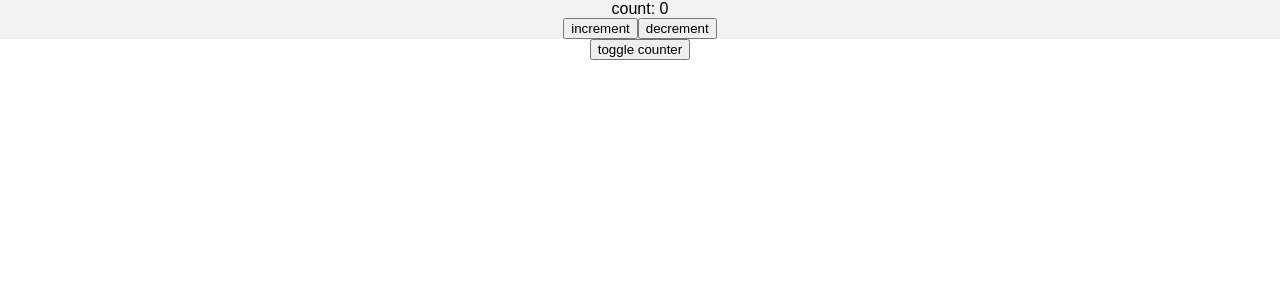
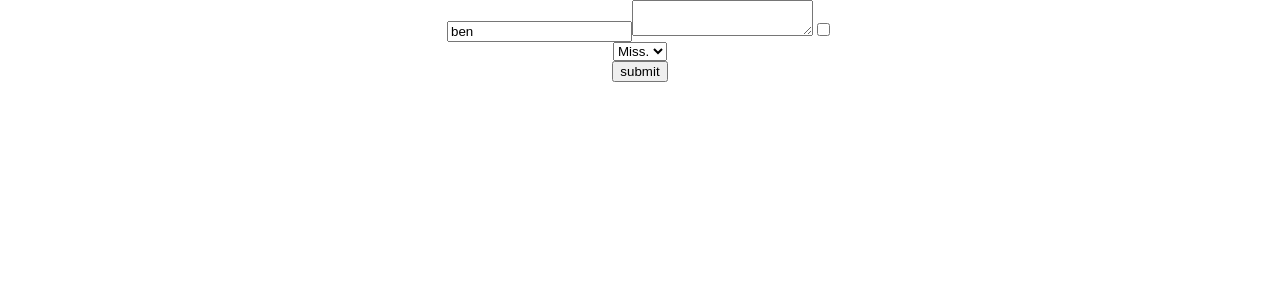
Before and after one commit to benawad/practical-react, a React (Create React App) app: page / in a window 1280 px wide. Shown: the top 300 px of the page. Built offline with nearby package versions, Linux system fonts and the light colour scheme.

Commit message:
input, textarea, checkbox, select

```diff
--- a/src/App.js
+++ b/src/App.js
@@ -1,6 +1,6 @@
 import React, { Component } from "react";
 import "./App.css";
-import Counter from "./components/Counter";
+import MyForm from "./components/MyForm";
 
 class App extends Component {
   state = {
@@ -10,16 +10,7 @@
   render() {
     return (
       <div className="App">
-        <div className={this.state.visible ? "visible" : "hidden"}>
-          <Counter />
-        </div>
-        <button
-          onClick={() => {
-            this.setState({ visible: !this.state.visible });
-          }}
-        >
-          toggle counter
-        </button>
+        <MyForm />
       </div>
     );
   }
--- /dev/null
+++ b/src/components/MyForm.js
@@ -0,0 +1,56 @@
+import React from "react";
+
+export default class MyForm extends React.Component {
+  state = {
+    name: "ben",
+    favoritePet: "",
+    rememberMe: false,
+    title: "Miss."
+  };
+
+  handleChange = event => {
+    this.setState({ name: event.target.value });
+  };
+
+  handleChangeFavoritePet = event => {
+    this.setState({ favoritePet: event.target.value });
+  };
+
+  handleCheck = event => {
+    this.setState({ rememberMe: event.target.checked });
+  };
+
+  handleSelect = event => {
+    this.setState({ title: event.target.value });
+  };
+
+  handleSubmit = () => {
+    console.log(this.state);
+  };
+
+  render() {
+    return (
+      <div>
+        <input value={this.state.name} onChange={this.handleChange} />
+        <textarea
+          value={this.state.favoritePet}
+          onChange={this.handleChangeFavoritePet}
+        />
+        <input
+          type="checkbox"
+          checked={this.state.rememberMe}
+          onChange={this.handleCheck}
+        />
+        <div>
+          <select value={this.state.title} onChange={this.handleSelect}>
+            <option>Mr.</option>
+            <option>Miss.</option>
+            <option>Ms.</option>
+            <option>Mrs.</option>
+          </select>
+        </div>
+        <button onClick={this.handleSubmit}>submit</button>
+      </div>
+    );
+  }
+}
```
